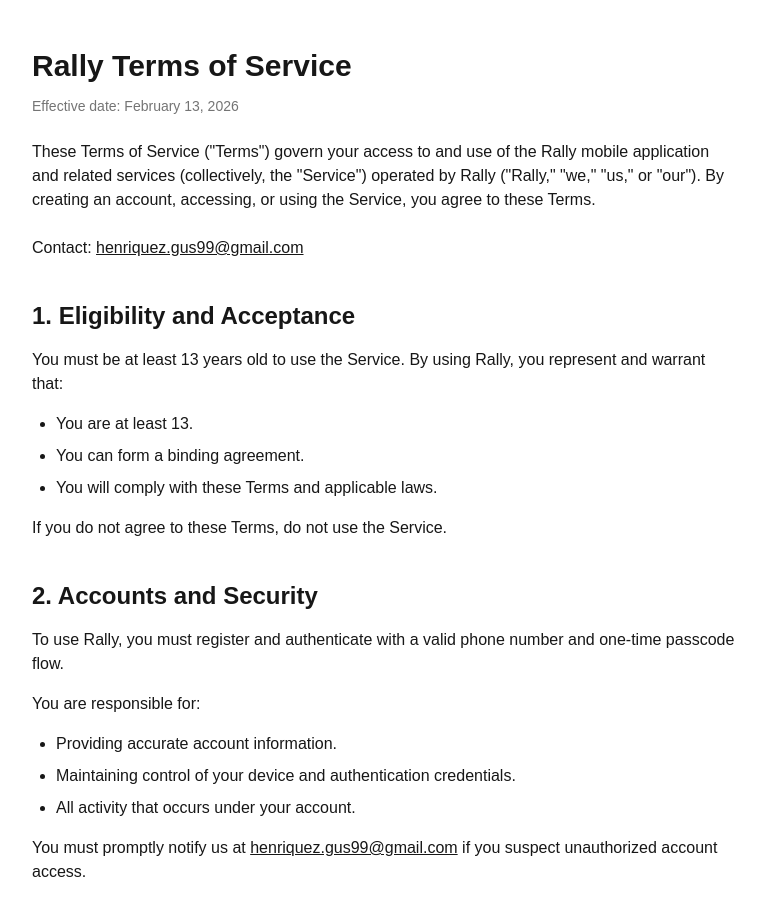
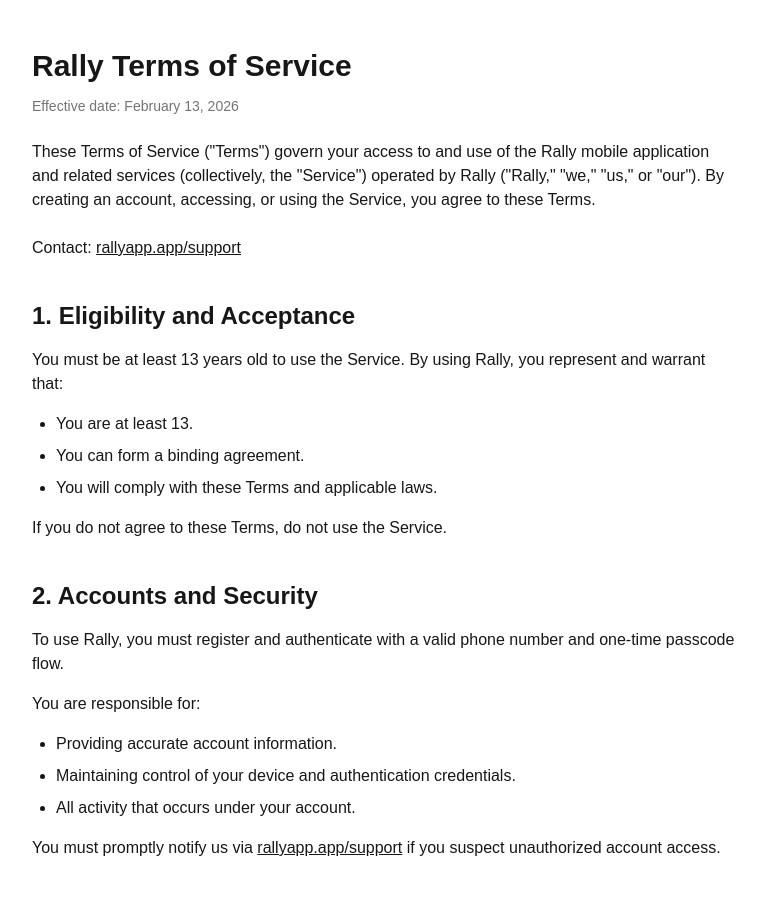
Before and after one commit to gHenriquez99/rally-web, a Next.js app: page /terms-of-service in a window 1280 px wide. Shown: the top 904 px of the page, without its empty margins (256-1021 px from the left). Built offline with nearby package versions, Linux system fonts and the light colour scheme.

Commit message:
support email

```diff
--- a/app/privacy-policy/page.tsx
+++ b/app/privacy-policy/page.tsx
@@ -1,4 +1,5 @@
 import type { Metadata } from "next";
+import Link from "next/link";
 /* eslint-disable react/no-unescaped-entities */
 
 export const metadata: Metadata = {
@@ -22,12 +23,9 @@
       </p>
       <p className="mb-10">
         Contact:{" "}
-        <a
-          href="mailto:henriquez.gus99@gmail.com"
-          className="underline hover:opacity-80"
-        >
-          henriquez.gus99@gmail.com
-        </a>
+        <Link href="/support" className="underline hover:opacity-80">
+          rallyapp.app/support
+        </Link>
       </p>
 
       <section className="space-y-4 mb-10">
@@ -230,13 +228,10 @@
             Using the in-app delete option: Profile -&gt; Delete Account, or
           </li>
           <li>
-            Emailing us at{" "}
-            <a
-              href="mailto:henriquez.gus99@gmail.com"
-              className="underline hover:opacity-80"
-            >
-              henriquez.gus99@gmail.com
-            </a>
+            Contacting us via{" "}
+            <Link href="/support" className="underline hover:opacity-80">
+              rallyapp.app/support
+            </Link>
             .
           </li>
         </ul>
@@ -284,12 +279,9 @@
           </p>
           <p>
             To exercise rights, contact:{" "}
-            <a
-              href="mailto:henriquez.gus99@gmail.com"
-              className="underline hover:opacity-80"
-            >
-              henriquez.gus99@gmail.com
-            </a>
+            <Link href="/support" className="underline hover:opacity-80">
+              rallyapp.app/support
+            </Link>
             .
           </p>
         </div>
@@ -339,12 +331,9 @@
         <h2 className="text-2xl font-semibold">13. Contact</h2>
         <p>For privacy requests or questions, contact:</p>
         <p>
-          <a
-            href="mailto:henriquez.gus99@gmail.com"
-            className="underline hover:opacity-80"
-          >
-            henriquez.gus99@gmail.com
-          </a>
+          <Link href="/support" className="underline hover:opacity-80">
+            rallyapp.app/support
+          </Link>
         </p>
       </section>
     </main>
--- /dev/null
+++ b/app/support/page.tsx
@@ -0,0 +1,46 @@
+import type { Metadata } from "next";
+
+const supportEmail = "support@rallyapp.app";
+const supportSubject = encodeURIComponent("Rally Support Request");
+const supportBody = encodeURIComponent(
+  `Type (Feedback/Bug):
+Device:
+App version:
+Description:
+Steps to reproduce (optional):
+`
+);
+const supportMailtoHref = `mailto:${supportEmail}?subject=${supportSubject}&body=${supportBody}`;
+
+export const metadata: Metadata = {
+  title: "Support - Rally",
+  description: "Contact Rally support for feedback and issue reports.",
+};
+
+export default function SupportPage() {
+  return (
+    <main className="max-w-3xl mx-auto px-4 sm:px-6 lg:px-8 py-12">
+      <h1 className="text-3xl font-bold mb-3">Rally Support</h1>
+      <p className="text-sm text-foreground/60 mb-6">
+        Need help, found a bug, or want to share feedback? Send us an email.
+      </p>
+
+      <p className="mb-6">
+        <a href={supportMailtoHref} className="underline hover:opacity-80">
+          Email Rally Support
+        </a>
+      </p>
+
+      <p>
+        If the button above does not open your mail app, email us at{" "}
+        <a
+          href={`mailto:${supportEmail}`}
+          className="underline hover:opacity-80"
+        >
+          {supportEmail}
+        </a>
+        .
+      </p>
+    </main>
+  );
+}
--- a/app/terms-of-service/page.tsx
+++ b/app/terms-of-service/page.tsx
@@ -1,4 +1,5 @@
 import type { Metadata } from "next";
+import Link from "next/link";
 /* eslint-disable react/no-unescaped-entities */
 
 export const metadata: Metadata = {
@@ -23,12 +24,9 @@
       </p>
       <p className="mb-10">
         Contact:{" "}
-        <a
-          href="mailto:henriquez.gus99@gmail.com"
-          className="underline hover:opacity-80"
-        >
-          henriquez.gus99@gmail.com
-        </a>
+        <Link href="/support" className="underline hover:opacity-80">
+          rallyapp.app/support
+        </Link>
       </p>
 
       <section className="space-y-4 mb-10">
@@ -57,13 +55,10 @@
           <li>All activity that occurs under your account.</li>
         </ul>
         <p>
-          You must promptly notify us at{" "}
-          <a
-            href="mailto:henriquez.gus99@gmail.com"
-            className="underline hover:opacity-80"
-          >
-            henriquez.gus99@gmail.com
-          </a>{" "}
+          You must promptly notify us via{" "}
+          <Link href="/support" className="underline hover:opacity-80">
+            rallyapp.app/support
+          </Link>{" "}
           if you suspect unauthorized account access.
         </p>
       </section>
@@ -340,12 +335,9 @@
         <h2 className="text-2xl font-semibold">17. Contact</h2>
         <p>Questions or legal notices:</p>
         <p>
-          <a
-            href="mailto:henriquez.gus99@gmail.com"
-            className="underline hover:opacity-80"
-          >
-            henriquez.gus99@gmail.com
-          </a>
+          <Link href="/support" className="underline hover:opacity-80">
+            rallyapp.app/support
+          </Link>
         </p>
       </section>
     </main>
```
